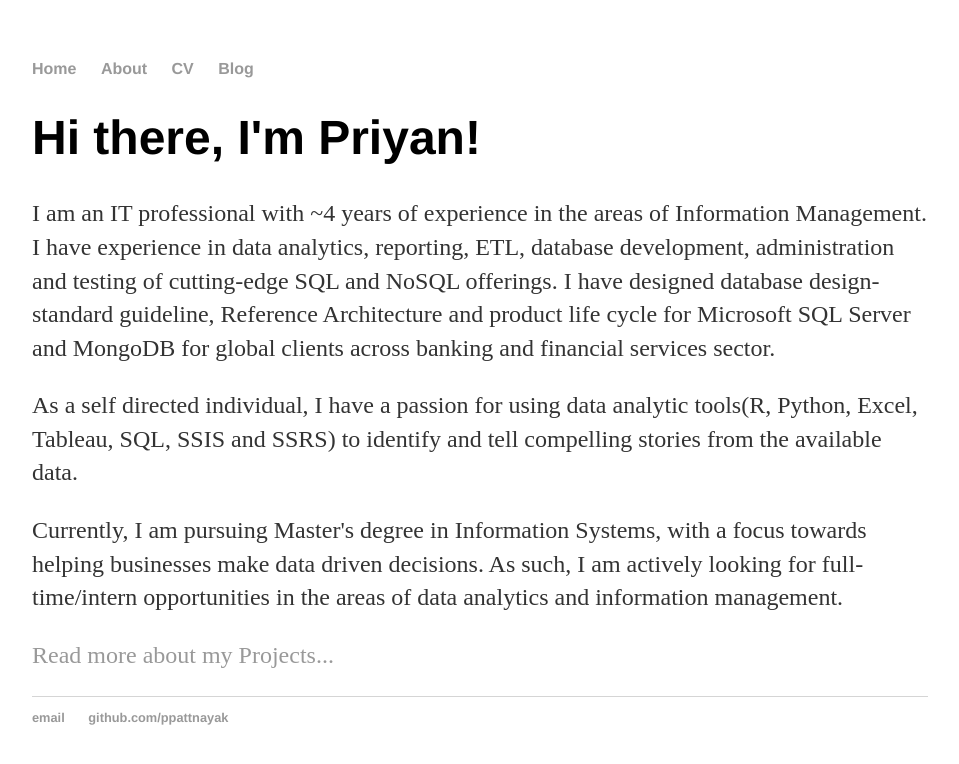
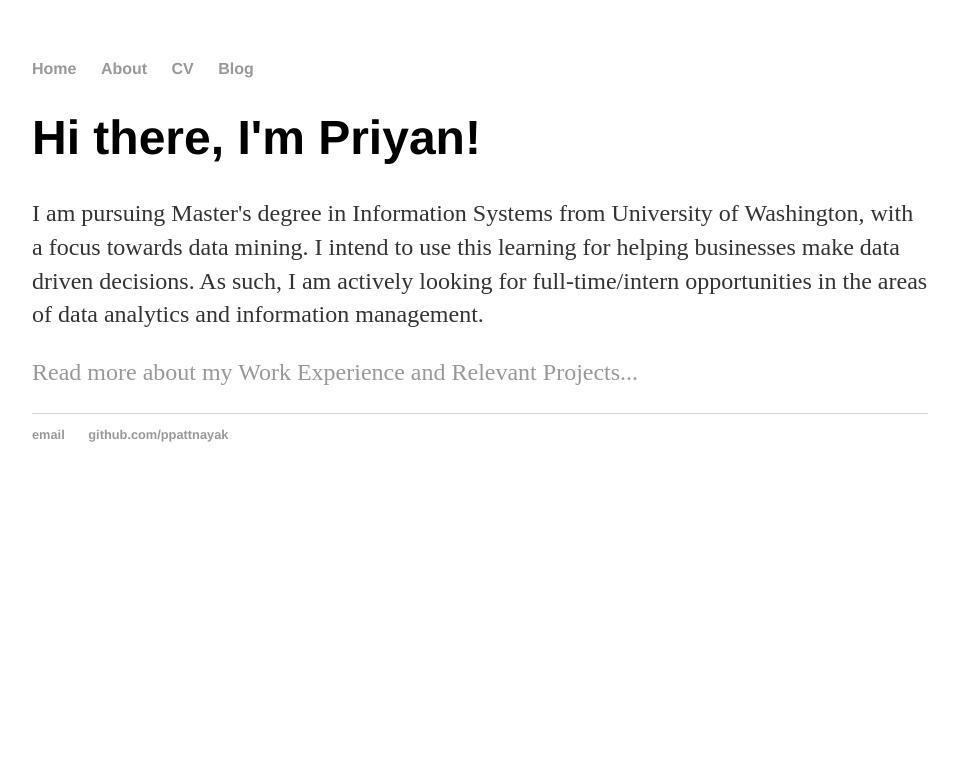
Before and after one commit to ppattnayak/ppattnayak_archive.github.io, a Jekyll site: the page built from index.html, in a window 1280 px wide. Shown: the top 764 px of the page, without its empty margins (160-1119 px from the left). Built offline with Jekyll 4.4.1, drawn with Linux system fonts in a browser that asks for light colours.

Commit message:
Update index.html

```diff
--- a/index.html
+++ b/index.html
@@ -4,11 +4,7 @@ title: Priyan Pattnayak, Graduate Student at UW, Seattle
 ---
 <div class="blurb">
 	<h1>Hi there, I'm Priyan!</h1>
-	<p>I am an IT professional with ~4 years of experience in the areas of Information Management. I have experience in data analytics, reporting, ETL, database development, administration and testing of cutting-edge SQL and NoSQL offerings.
-		I have designed database design-standard guideline, Reference Architecture and product life cycle for Microsoft SQL Server and MongoDB for global clients across banking and financial services sector. </p>
-
-	<p>As a self directed individual, I have a passion for using data analytic tools(R, Python, Excel, Tableau, SQL, SSIS and SSRS) to identify and tell compelling stories from the available data.</p>
-
-	<p>Currently, I am pursuing Master's degree in Information Systems, with a focus towards helping businesses make data driven decisions. As such, I am actively looking for full-time/intern opportunities in the areas of data analytics and information management.</p>
-	<p><a href="/about">Read more about my Projects...</a></p>
+	<p>I am pursuing Master's degree in Information Systems from University of Washington, with a focus towards data mining.
+	   I intend to use this learning for helping businesses make data driven decisions. As such, I am actively looking for full-time/intern opportunities in the areas of data analytics and information management.</p>
+	<p><a href="/about">Read more about my Work Experience and Relevant Projects...</a></p>
 </div><!-- /.blurb -->
```
